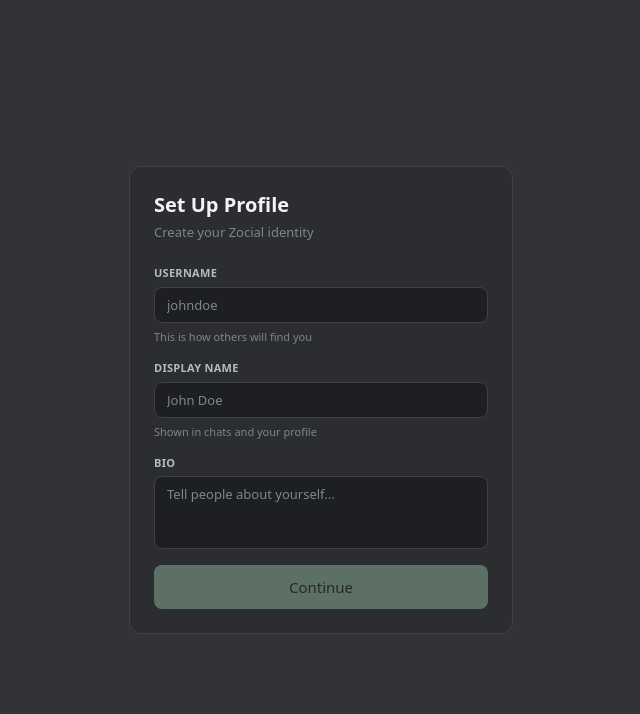
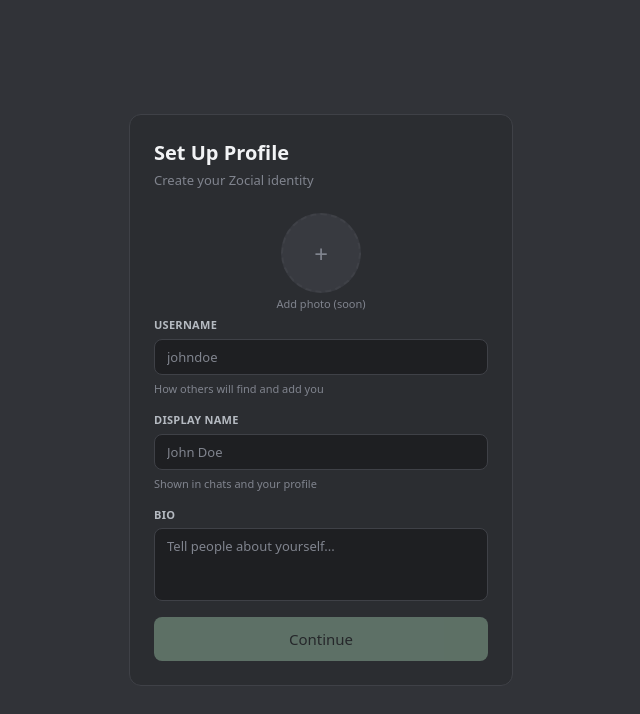
Before and after one commit to psrisuphan/zocial, a Next.js app: page /auth/setup-profile in a window 1280 px wide. Shown: the top 714 px of the page, without its empty margins (319-959 px from the left). Built offline with nearby package versions, Linux system fonts and the light colour scheme; no server answers.

Commit message:
feat: add avatar placeholder and username format validation to profile setup

```diff
--- a/src/app/auth/setup-profile/page.tsx
+++ b/src/app/auth/setup-profile/page.tsx
@@ -17,6 +17,10 @@ export default function SetupProfile() {
 
   const checkUsername = async (value: string) => {
     if (!value) { setUsernameError(null); return; }
+    if (!/^[a-z0-9_.]{3,30}$/.test(value.toLowerCase())) {
+      setUsernameError("3–30 chars: letters, numbers, _ and . only");
+      return;
+    }
     const { data } = await supabase
       .from("profiles")
       .select("username")
@@ -51,7 +55,22 @@ export default function SetupProfile() {
       <h1 className="text-xl font-bold text-text-primary mb-1">Set Up Profile</h1>
       <p className="text-sm text-text-muted mb-6">Create your Zocial identity</p>
 
-      <form onSubmit={handleSubmit} className="flex flex-col gap-4">
+      {/* Avatar placeholder — upload enabled in a future phase */}
+      <div className="flex justify-center mb-6">
+        <div
+          title="Avatar upload coming soon"
+          className="relative w-20 h-20 rounded-full bg-bg-surface border-2 border-dashed border-border flex items-center justify-center cursor-pointer group hover:border-accent transition-colors"
+        >
+          <span className="text-2xl text-text-muted group-hover:text-accent transition-colors select-none">
+            +
+          </span>
+          <span className="absolute -bottom-5 text-xs text-text-muted whitespace-nowrap">
+            Add photo (soon)
+          </span>
+        </div>
+      </div>
+
+      <form onSubmit={handleSubmit} className="flex flex-col gap-4 mt-4">
         <Input
           label="Username"
           type="text"
@@ -60,7 +79,7 @@ export default function SetupProfile() {
           value={username}
           onChange={(e) => { setUsername(e.target.value); checkUsername(e.target.value); }}
           placeholder="johndoe"
-          hint="This is how others will find you"
+          hint="How others will find and add you"
           error={usernameError ?? undefined}
           required
         />
```
